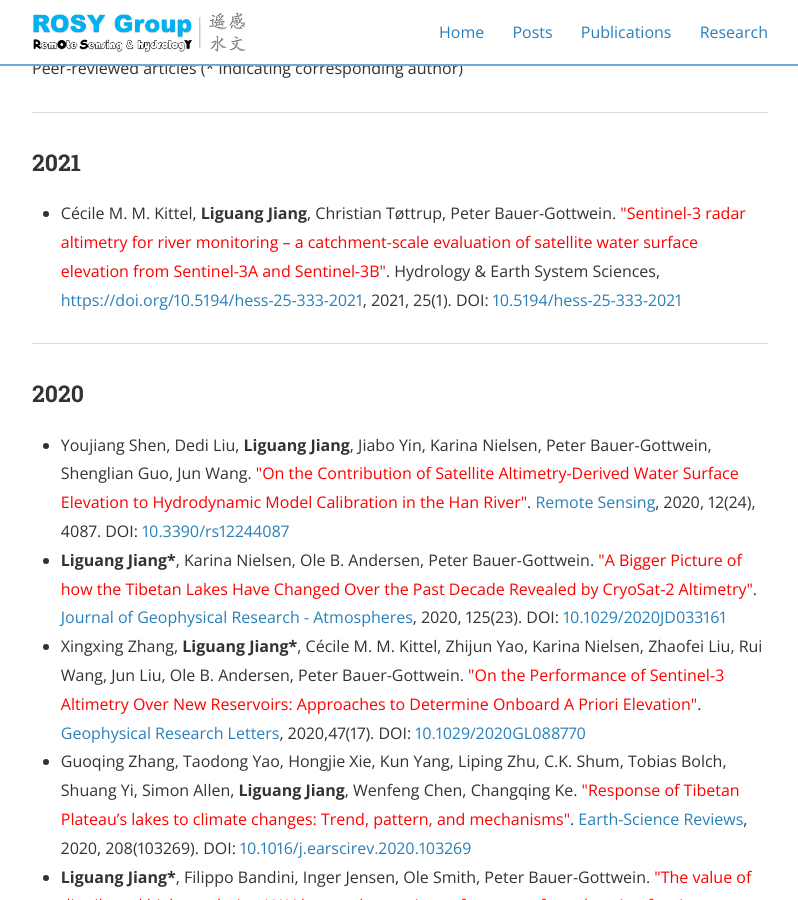
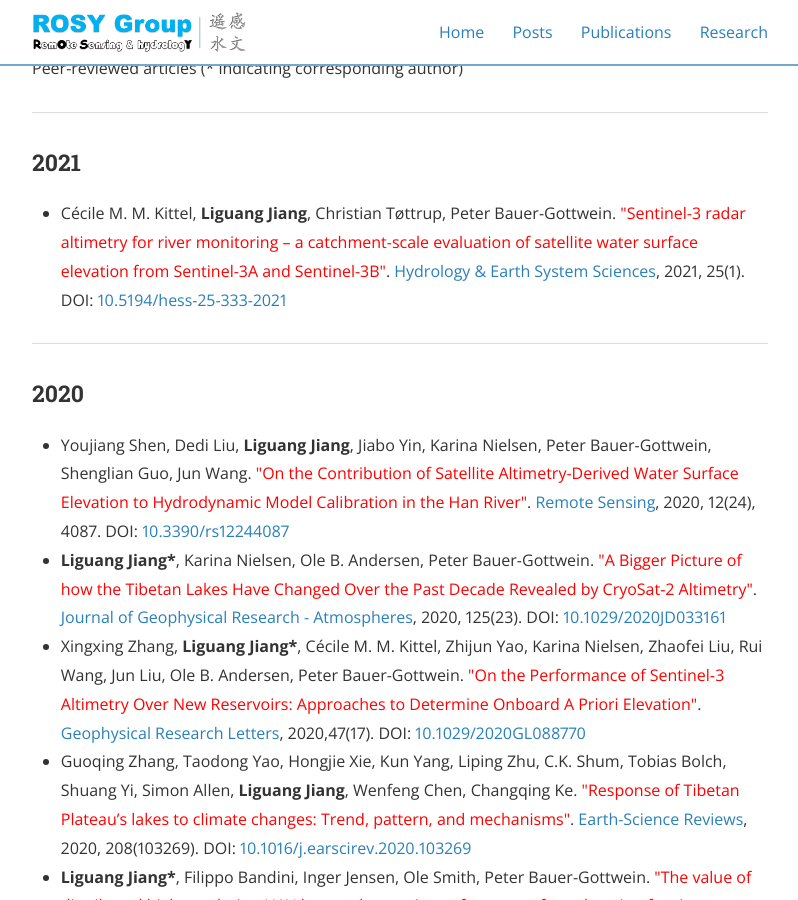
Before and after one commit to 12530/rshydro, a Jekyll site: the page built from publications.md, in a window 1280 px wide and 900 px high, scrolled down 319 px. Shown: the whole window, without its empty margins (240-1038 px from the left). Built offline with Jekyll 4.4.1, drawn with Linux system fonts in a browser that asks for light colours; nearby versions of some CDN libraries; part of the change alters nothing that is shown.

Commit message:
Update publications.md

```diff
--- a/publications.md
+++ b/publications.md
@@ -10,7 +10,7 @@ main_nav: true
 <hr>
 <h3>2021</h3>
 <ul>
-  <li>Cécile M. M. Kittel, <b>Liguang Jiang</b>, Christian Tøttrup, Peter Bauer-Gottwein. <font color="red">"Sentinel-3 radar altimetry for river monitoring – a catchment-scale evaluation of satellite water surface elevation from Sentinel-3A and Sentinel-3B"</font>. Hydrology & Earth System Sciences, <a href="https://hess.copernicus.org/articles/25/333/2021/">https://doi.org/10.5194/hess-25-333-2021</a>, 2021, 25(1). DOI: <a href="https://doi.org/10.5194/hess-25-333-2021">10.5194/hess-25-333-2021</a></li>
+  <li>Cécile M. M. Kittel, <b>Liguang Jiang</b>, Christian Tøttrup, Peter Bauer-Gottwein. <font color="red">"Sentinel-3 radar altimetry for river monitoring – a catchment-scale evaluation of satellite water surface elevation from Sentinel-3A and Sentinel-3B"</font>. <a href="https://hess.copernicus.org/articles/25/333/2021/"> Hydrology & Earth System Sciences</a>, 2021, 25(1). DOI: <a href="https://doi.org/10.5194/hess-25-333-2021">10.5194/hess-25-333-2021</a></li>
 </ul>
 
 <hr>
```
